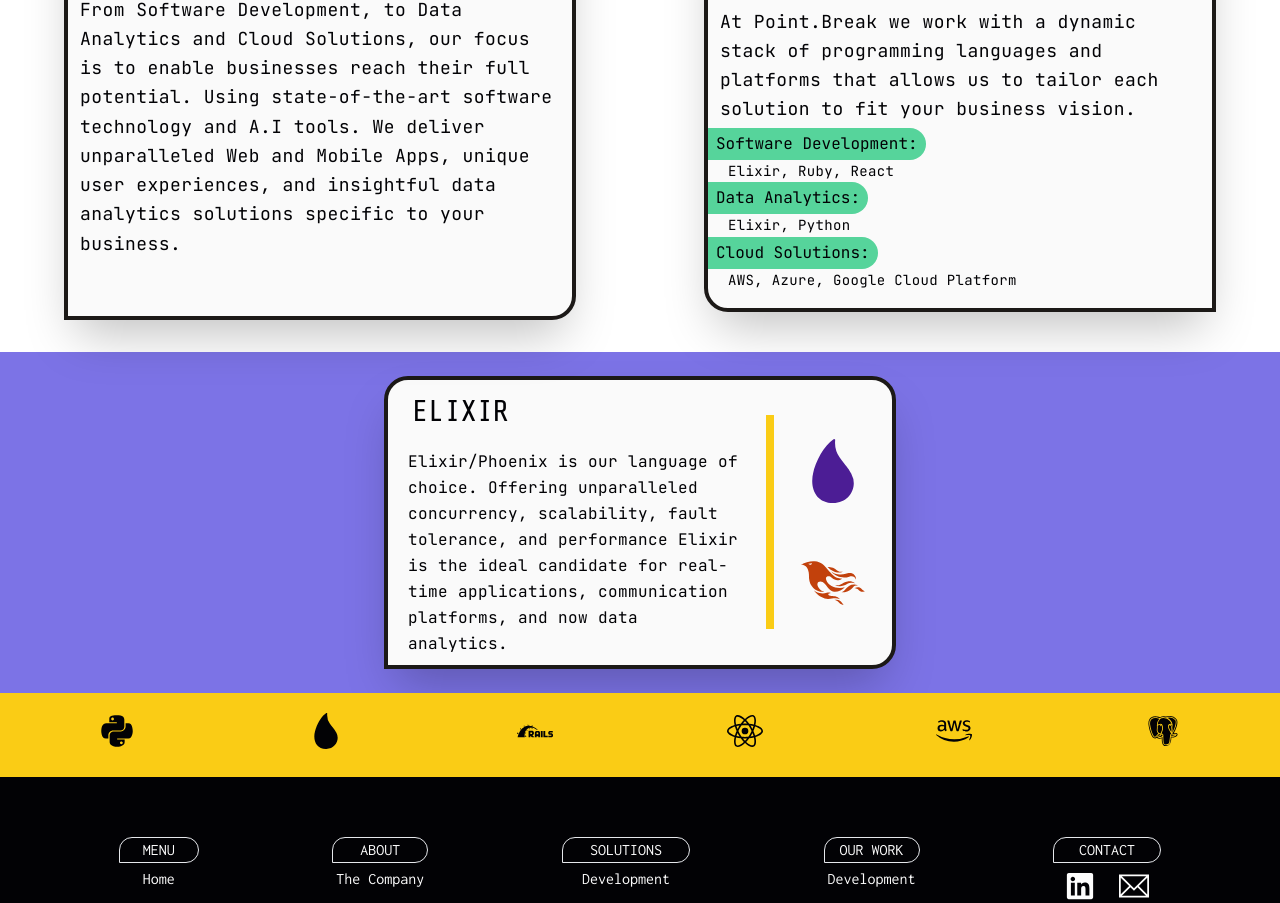
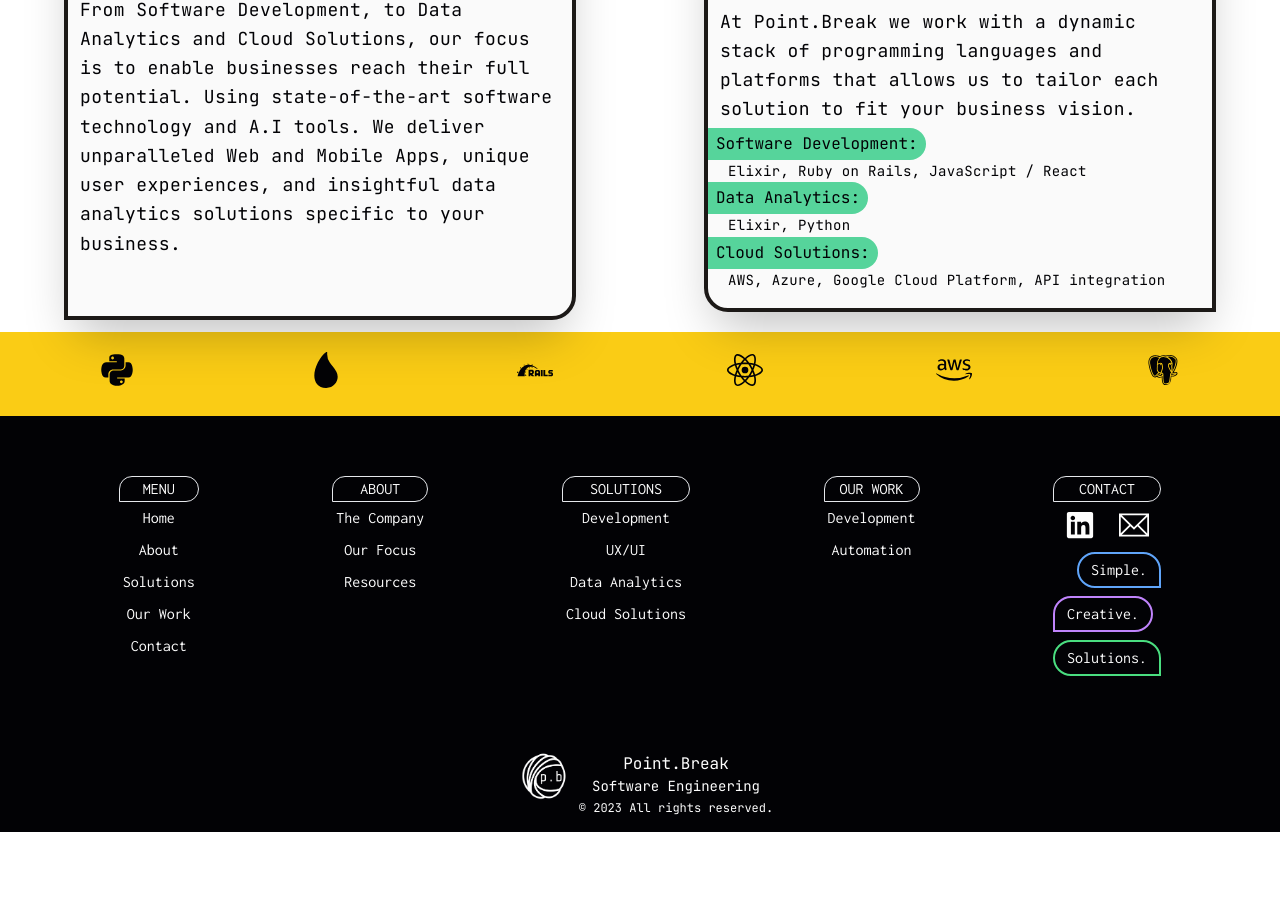
Before and after one commit to tfnielson-se/point-break, a Next.js app: page /about in a window 1280 px wide. Shown: the part 1052-1955 px from the top of the page. After the commit the page ends 1884 px from the top, so only its background shows below. Built offline with nearby package versions, Linux system fonts and the light colour scheme.

Commit message:
changes to about and our work tabs

```diff
--- a/app/components/OurWork.jsx
+++ b/app/components/OurWork.jsx
@@ -9,8 +9,8 @@ const Customers = () => {
 		{
 			title: "TBWinder",
 			body: "Real Estate Investments Company Rebranding and Website Redesign.",
-            body2:"TBWinder is one-stop-shop real estate firm focusing on real estate sales, private asset based lending, passive investment opportunities, short term real estate development, and joint venture relationships to complete the capital stack for top-tier Real Estate investors throughout Greater Boston and New England, USA.",
-			// body2: "Phase 2: Business Software Development, Data Analytic Dashboard, AWS Setup",
+            body1:"TBWinder is one-stop-shop real estate firm focusing on real estate sales, private asset based lending, passive investment opportunities, short term real estate development, and joint venture relationships to complete the capital stack for top-tier Real Estate investors throughout Greater Boston and New England, USA.",
+			body2: "Phase 2: Marketing design development, Logo design",
 			url: "https://www.tbwinder.com/",
 		},
 	];
@@ -41,6 +41,7 @@ const Customers = () => {
 										key={item.title}
 										title={item.title}
 										body={item.body}
+                    body1={item.body1}
 										body2={item.body2}
 										url={item.url}
 									/>
--- a/app/components/ProjectCard.jsx
+++ b/app/components/ProjectCard.jsx
@@ -1,14 +1,12 @@
-import { Share_Tech_Mono } from "next/font/google"
+import { Share_Tech_Mono } from "next/font/google";
 
 const font = Share_Tech_Mono({
 	subsets: ["latin"],
 	weight: "400",
 });
-const ProjectCard = ({ title, url, body, body2 }) => {
+const ProjectCard = ({ title, url, body, body1, body2 }) => {
 	return (
-		<div
-			className={`max-w-lg rounded-sm py-5`}
-		>
+		<div className={`max-w-lg rounded-sm py-5`}>
 			<div className="">
 				<h1 className="text-3xl font-bold uppercase px-4 py-2">
 					<strong
@@ -23,18 +21,20 @@ const ProjectCard = ({ title, url, body, body2 }) => {
 				<p className="first-color my-1 text-lg rounded-tl-3xl rounded-br-3xl tracking-wide px-4 py-2">
 					{body}
 				</p>
-                <p className="my-1 tracking-wide px-4 py-2">
-					{body2}
-				</p>
+				<p className="my-1 tracking-wide px-4 py-2">{body1}</p>
+
+				<p className="my-1 tracking-wide px-4 py-2">{body2}</p>
 				<div className=" py-1 px-4">
-					{url ? <a
+					{url ? (
+						<a
 							href={`${url}`}
 							className="text-2xl tracking-wide px-2 first-color border-4 border-stone-900 nav-btn"
 							target="_blank"
 							rel="noopener noreferrer"
 						>
 							VIEW PROJECT
-					</a> : null}
+						</a>
+					) : null}
 				</div>
 			</div>
 
--- a/app/components/_About.jsx
+++ b/app/components/_About.jsx
@@ -108,7 +108,7 @@ const About = () => {
 										Software Development:
 									</p>{" "}
 									<p className="text-sm text-left tracking-wide leading-relaxed px-5">
-										Elixir, Ruby, React
+										Elixir, Ruby on Rails, JavaScript / React
 									</p>
 									<p className="ourwork-bg py-1 px-2 rounded-r-full w-fit">
 										Data Analytics:
@@ -120,14 +120,14 @@ const About = () => {
 										Cloud Solutions:
 									</p>{" "}
 									<p className="text-sm text-left tracking-wide leading-relaxed px-5">
-										AWS, Azure, Google Cloud Platform
+										AWS, Azure, Google Cloud Platform, API integration
 									</p>
 								</div>
 							</div>
 						</div>
 					</div>
 				</section>
-				<section className="solutions-bg p-3 mt-5">
+				{/* <section className="solutions-bg p-3 mt-5">
 					<div className="flex justify-left m-auto my-3 max-w-lg mx-5 border-4 border-stone-900 first-color shadow-2xl rounded-3xl rounded-bl-none lg:m-auto lg:my-3">
 						<div className=" flex flex-row">
 							<div className="flex flex-col w-3/4">
@@ -150,7 +150,7 @@ const About = () => {
 							</div>
 						</div>
 					</div>
-				</section>
+				</section> */}
 					<div className="flex flex-wrap justify-around p-3 contact-bg">
 						<FaPython className="font-fifth-color text-4xl mx-1 my-2" />
 						{/* <SiDjango className="font-fifth-color text-4xl mx-1 my-2" /> */}
--- a/app/components/_Services.jsx
+++ b/app/components/_Services.jsx
@@ -46,7 +46,7 @@ const Services = () => {
 							li1={"Frontend"}
 							li2={"Backend"}
 							li3={"Full Stack"}
-							li4={"Software Architecture"}
+							li4={"API Development and Integration"}
 							body={
 								"Custom WebApps that precisely aligns with your vision."
 							}
```
Lines whose indentation alone changed are shown as unchanged.
